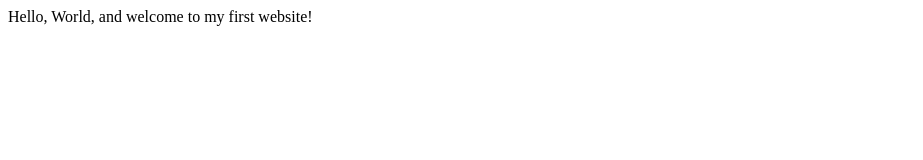
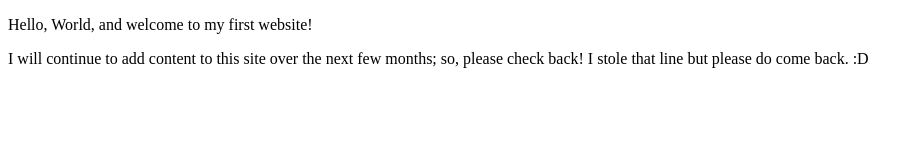
Before and after one commit to Franchise01/Perchese.github.io, a plain HTML site: page index.html in a window 1280 px wide. Shown: the whole page, without its empty margins (0-923 px from the left). Drawn offline with Linux system fonts and the light colour scheme.

Commit message:
Update index.html
I made it look ever so slightly cooler

```diff
--- a/index.html
+++ b/index.html
@@ -3,9 +3,11 @@
     <head>
         <meta charset="utf-8">
         <meta name="viewport" content="width=device-width, initial-scale=1.0">
-        <title>My First Website</title>
+        <meta name="author" content="Ethan Perches">
+        <title>Cornelious | Food Contaminator</title>
     </head>
     <body>
-       Hello, World, and welcome to my first website!
+       <p>Hello, World, and welcome to my first website!</p>
+       <p>I will continue to add content to this site over the next few months; so, please check back! I stole that line but please do come back. :D</p>
     </body>
 </html>
```
